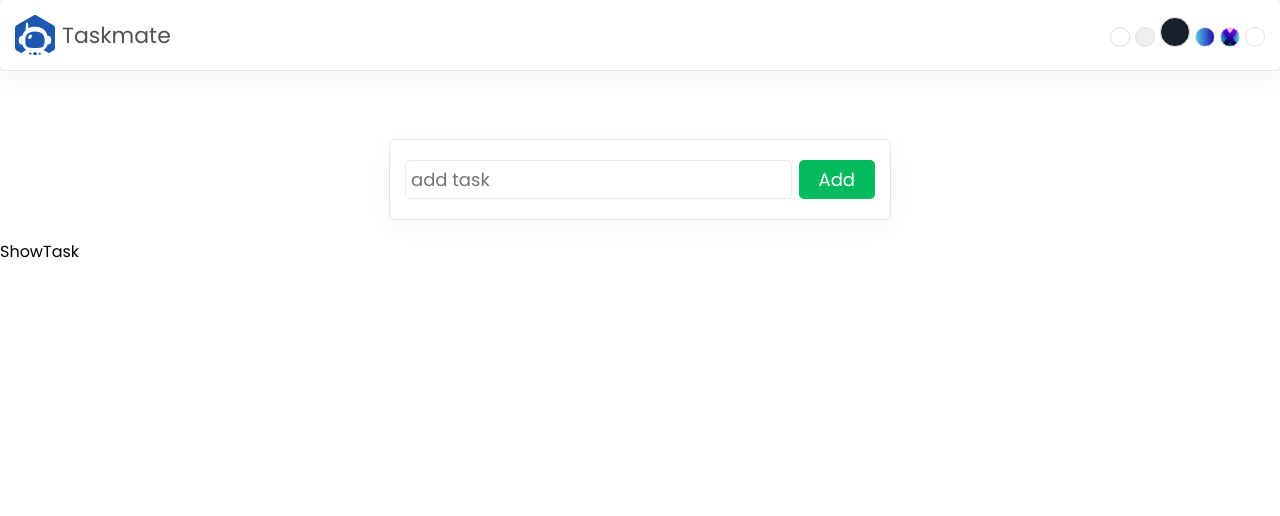
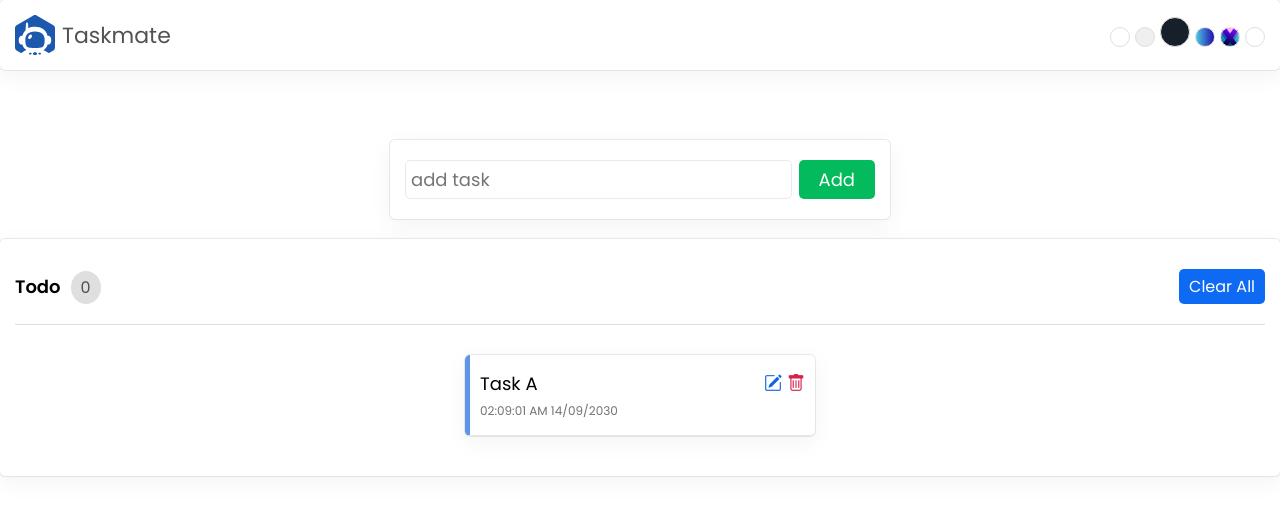
Before and after one commit to devesh1808/TaskMate, a React (Vite) app: page / in a window 1280 px wide. Shown: the top 516 px of the page. Built offline with nearby package versions, Linux system fonts and the light colour scheme.

Commit message:
created the UI for showing the tasks inside ShowTask.jsx component

```diff
--- a/src/components/ShowTask.jsx
+++ b/src/components/ShowTask.jsx
@@ -1,5 +1,25 @@
 import React from "react";
 
 export const ShowTask = () => {
-  return <div>ShowTask</div>;
+  return (
+    <section className="showTask">
+      <div className="head">
+        <div>
+          <span className="title">Todo</span>
+          <span className="count">0</span>
+        </div>
+        <button className="clearAll">Clear All</button>
+      </div>
+      <ul>
+        <li>
+          <p>
+            <span className="name">Task A</span>
+            <span className="time">02:09:01 AM 14/09/2030 </span>
+          </p>
+          <i className="bi bi-pencil-square"></i>
+          <i className="bi bi-trash"></i>
+        </li>
+      </ul>
+    </section>
+  )
 };
```
